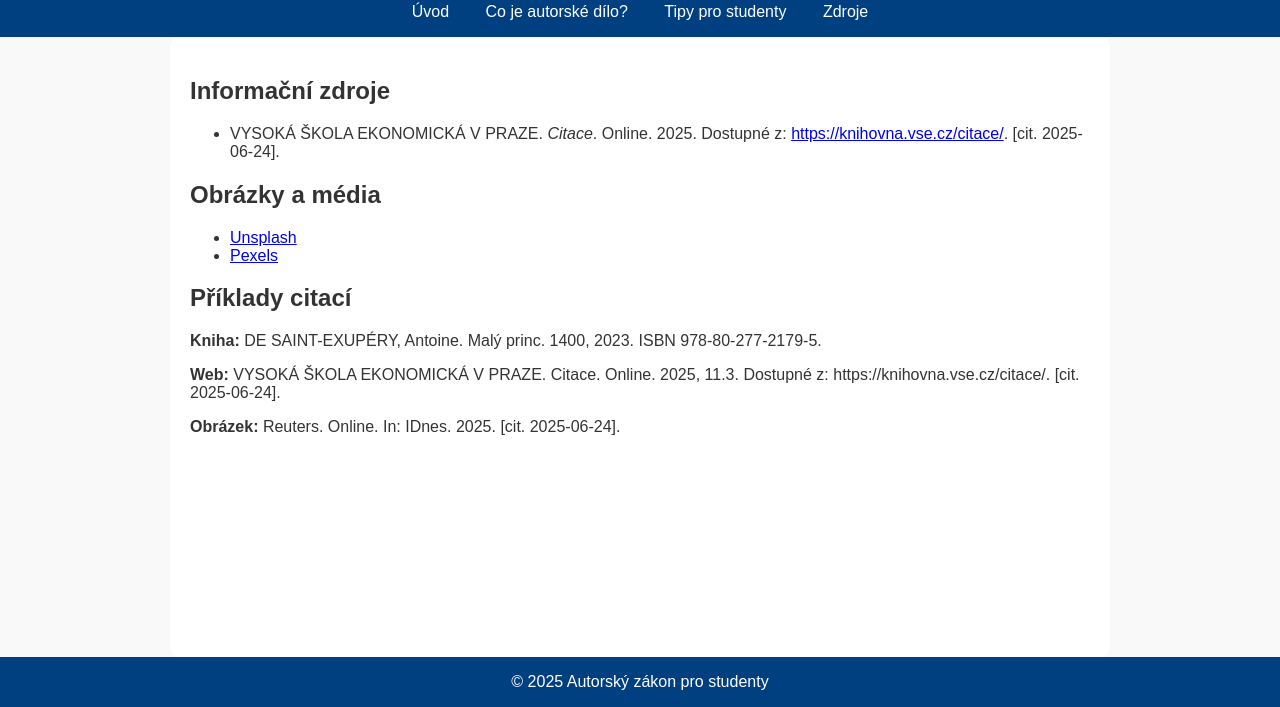
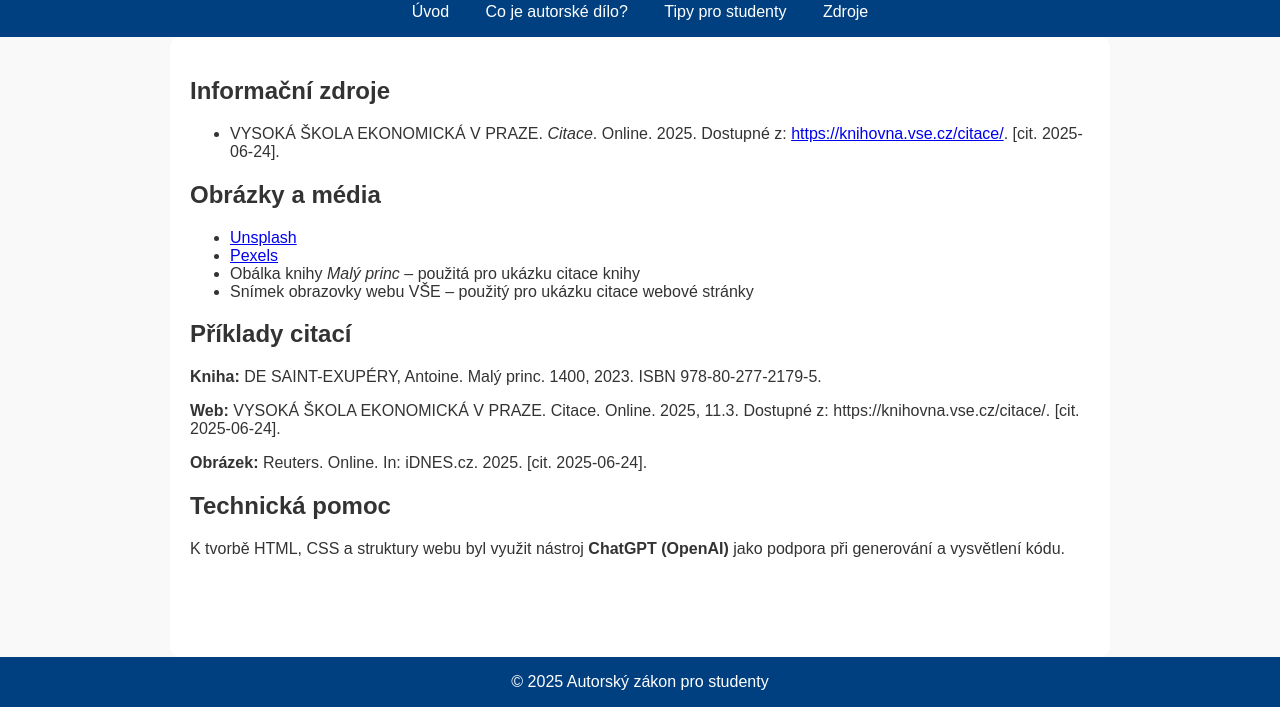
Before and after one commit to waflomir/ict-stranka, a plain HTML site: page zdroje.html in a window 1280 px wide. Shown: the part 93-800 px from the top of the page. Drawn offline with Linux system fonts and the light colour scheme.

Commit message:
zdroje update

```diff
--- a/zdroje.html
+++ b/zdroje.html
@@ -18,20 +18,28 @@
   <main>
     <h2>Informační zdroje</h2>
     <ul>
-      <li>VYSOKÁ ŠKOLA EKONOMICKÁ V PRAZE. <em>Citace</em>. Online. 2025. Dostupné z: <a href="https://knihovna.vse.cz/citace/">https://knihovna.vse.cz/citace/</a>. [cit. 2025-06-24].</li>
+      <li>VYSOKÁ ŠKOLA EKONOMICKÁ V PRAZE. <em>Citace</em>. Online. 2025. Dostupné z:
+        <a href="https://knihovna.vse.cz/citace/">https://knihovna.vse.cz/citace/</a>. [cit. 2025-06-24].
+      </li>
     </ul>
 
     <h2>Obrázky a média</h2>
     <ul>
       <li><a href="https://unsplash.com" target="_blank">Unsplash</a></li>
       <li><a href="https://pexels.com" target="_blank">Pexels</a></li>
+      <li>Obálka knihy <em>Malý princ</em> – použitá pro ukázku citace knihy</li>
+      <li>Snímek obrazovky webu VŠE – použitý pro ukázku citace webové stránky</li>
     </ul>
 
     <h2>Příklady citací</h2>
     <p><strong>Kniha:</strong> DE SAINT-EXUPÉRY, Antoine. Malý princ. 1400, 2023. ISBN 978-80-277-2179-5.</p>
     <p><strong>Web:</strong> VYSOKÁ ŠKOLA EKONOMICKÁ V PRAZE. Citace. Online. 2025, 11.3. Dostupné z: https://knihovna.vse.cz/citace/. [cit. 2025-06-24].</p>
-    <p><strong>Obrázek:</strong> Reuters. Online. In: IDnes. 2025. [cit. 2025-06-24].</p>
+    <p><strong>Obrázek:</strong> Reuters. Online. In: iDNES.cz. 2025. [cit. 2025-06-24].</p>
+
+    <h2>Technická pomoc</h2>
+    <p>K tvorbě HTML, CSS a struktury webu byl využit nástroj <strong>ChatGPT (OpenAI)</strong> jako podpora při generování a vysvětlení kódu.</p>
   </main>
+
   <footer>
     &copy; 2025 Autorský zákon pro studenty
   </footer>
```
